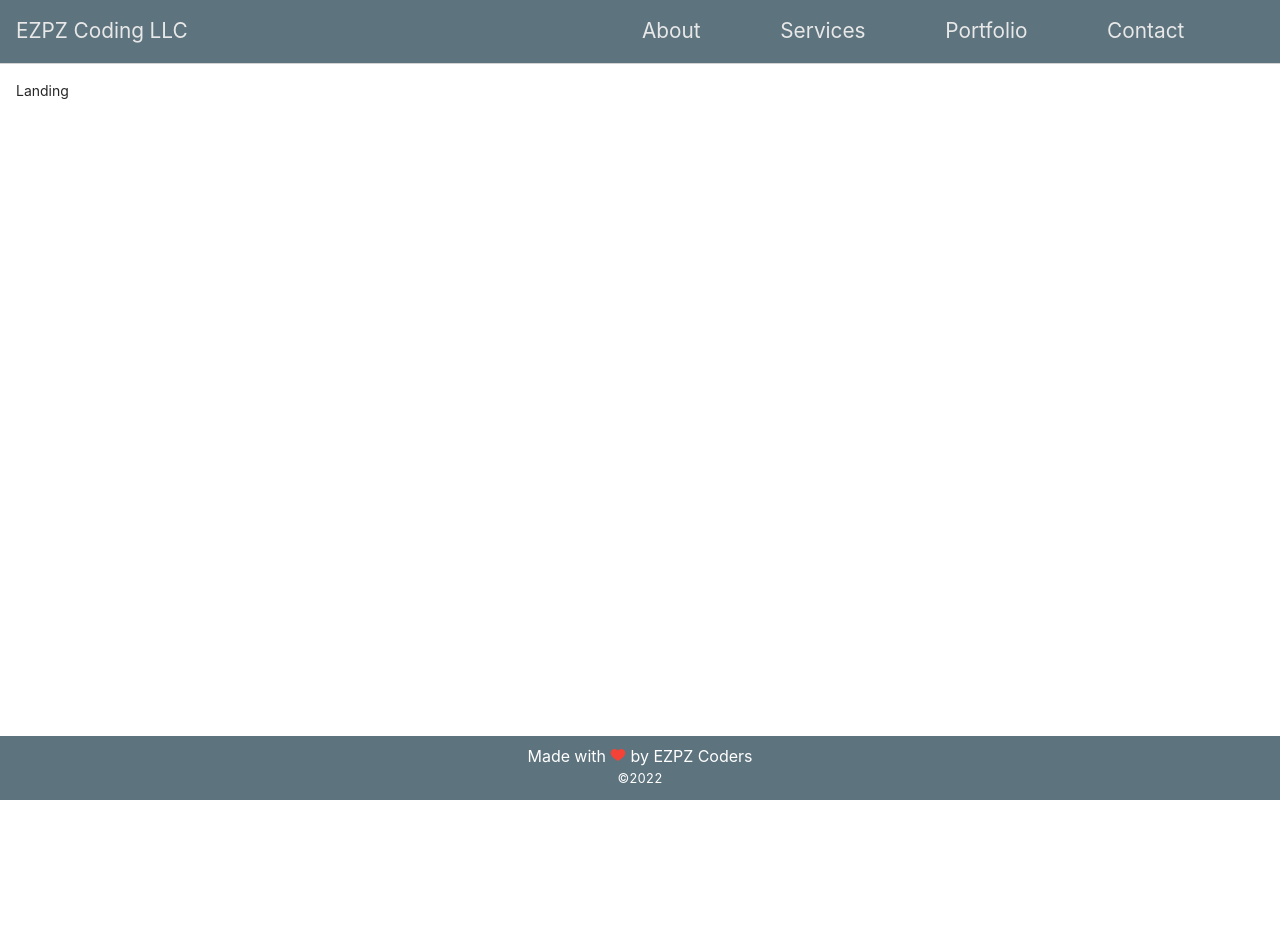
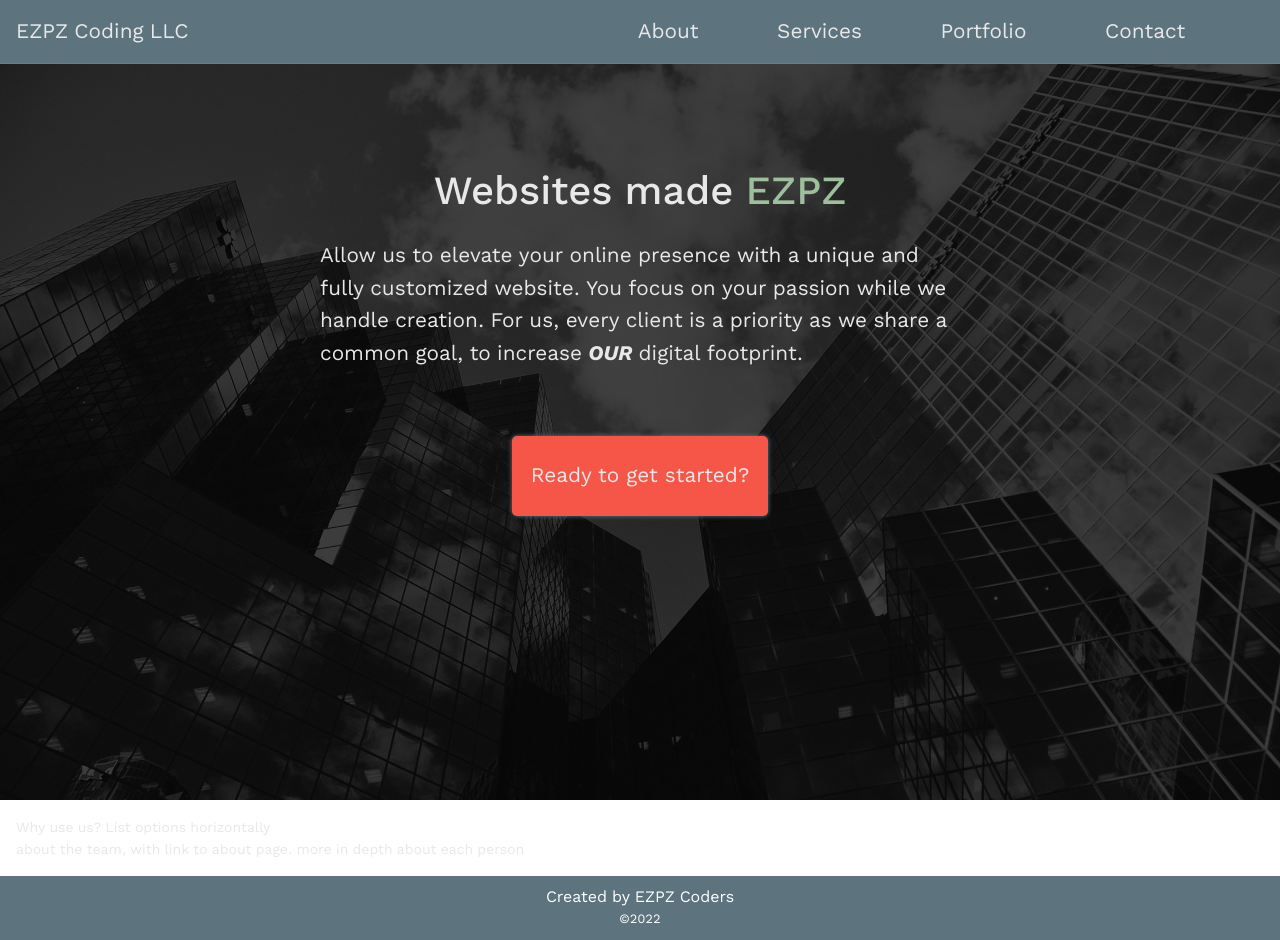
Before and after one commit to pixelverse-studios/pixelverse-studios-ui, a Next.js app: page / in a window 1280 px wide. Before the commit the page ends 800 px from the top, so only its background shows below. Built offline with nearby package versions, Linux system fonts and the light colour scheme.

Commit message:
add mission statement section for landing

```diff
--- a/components/footer/Footer.module.scss
+++ b/components/footer/Footer.module.scss
@@ -5,6 +5,7 @@
     text-align: center;
     display: flex;
     flex-direction: column;
+    z-index: var(--high-zindex);
 
     .footerText {
         font-size: 1rem;
--- a/components/footer/index.tsx
+++ b/components/footer/index.tsx
@@ -8,9 +8,7 @@ const Footer = () => {
 
     return (
         <footer className={styles.Footer}>
-            <span className={styles.footerText}>
-                Made with <FcLike /> by EZPZ Coders
-            </span>
+            <span className={styles.footerText}>Created by EZPZ Coders</span>
             <span className={styles.copyright}>&copy;{today}</span>
         </footer>
     )
--- a/components/nav/Nav.module.scss
+++ b/components/nav/Nav.module.scss
@@ -7,8 +7,9 @@
     align-items: center;
     gap: 1rem;
     padding: 0 1rem;
-    border-bottom: 1px solid lightgray;
+    border-bottom: 1px solid var(--slate600);
     background-color: var(--slate500);
+    z-index: var(--high-zindex);
 
     .logo {
         flex-grow: 1;
--- a/components/scrollToTop/ScrollToTop.module.scss
+++ b/components/scrollToTop/ScrollToTop.module.scss
@@ -3,6 +3,7 @@
     bottom: 2rem;
     right: 2rem;
     transition: 0.5s;
+    z-index: calc(var(--high-zindex) + 1);
 
     svg {
         font-size: 2rem;
--- /dev/null
+++ b/components/views/landing/Landing.module.scss
@@ -0,0 +1,130 @@
+@import '../../../styles/mixins/textHover.scss';
+
+.LandingPageContent {
+    z-index: 3;
+    padding: 1rem;
+    display: grid;
+    grid-template-rows: calc(100vh - 4rem) 1fr 1fr;
+
+    * {
+        color: var(--off-white);
+    }
+
+    .missionStatement {
+        display: flex;
+        flex-direction: column;
+        align-items: center;
+        width: 50vw;
+        margin: 0 auto;
+        margin-top: 5rem;
+        gap: 1rem;
+
+        em {
+            font-weight: 700;
+        }
+
+        .landingImage {
+            background-color: grey;
+            background-position: top;
+            background-repeat: no-repeat;
+            background-size: cover;
+            height: calc(100vh - var(--nav-height));
+            width: 100vw;
+            position: absolute;
+            z-index: -1;
+            top: var(--nav-height);
+            filter: grayscale(1) contrast(1) brightness(0.25);
+        }
+
+        h1 {
+            font-size: 2.5rem;
+            margin-bottom: 0;
+
+            span {
+                font-size: 2.5rem;
+                @include textHover;
+            }
+        }
+
+        span {
+            font-size: 1.3rem;
+        }
+
+        button {
+            height: 5rem;
+            padding: 1rem;
+            width: 16rem;
+            border: none;
+            border-radius: 5px;
+            font-size: 1.3rem;
+            cursor: pointer;
+            animation-duration: 3s;
+            animation-iteration-count: infinite;
+            animation-name: glow;
+            animation-direction: alternate;
+            animation-timing-function: ease-in;
+            background-color: var(--sienna600);
+            color: var(--off-white);
+
+            transition: 0.5s;
+
+            // flip hover
+            margin: 50px;
+            perspective: 1000;
+            display: inline-block;
+
+            &:hover {
+                background-color: var(--skyblue400);
+
+                .flipContent {
+                    transform: rotateY(180deg);
+                }
+            }
+
+            .flipContent {
+                transition: 0.5s;
+                transform-style: preserve-3d;
+                position: relative;
+
+                .front,
+                .back {
+                    backface-visibility: hidden;
+                    position: absolute;
+                    display: flex;
+                    align-items: center;
+                    justify-content: center;
+                    width: 100%;
+                    height: 100%;
+                }
+
+                .front {
+                    z-index: 1;
+                    transform: rotateY(180deg);
+                    // background-color: var(--skyblue400);
+                    // color: var(--sienna600);
+                }
+
+                .back {
+                    z-index: 2;
+                    transform: rotateY(0deg);
+                    // background-color: var(--sienna600);
+                    // color: var(--off-white);
+                }
+            }
+        }
+
+        @keyframes glow {
+            from {
+                box-shadow: 0px 0px 4px 0px var(--slate500);
+            }
+            to {
+                box-shadow: 0px 0px 12px 4px var(--slate500);
+            }
+        }
+
+        a:hover {
+            transition: 0.25s;
+            color: var(--skyblue400);
+        }
+    }
+}
--- a/components/views/landing/index.tsx
+++ b/components/views/landing/index.tsx
@@ -1,5 +1,50 @@
+import Link from 'next/link'
+import { useRouter } from 'next/router'
+
+import backgroundImg from '../../../assets/city-buildings.jpg'
+
+import styles from './Landing.module.scss'
+
 const Landing = () => {
-    return <div>Landing</div>
+    const router = useRouter()
+
+    const onQuoteClick = () => router.push('/contact')
+
+    return (
+        <section className={styles.LandingPageContent}>
+            <div className={styles.missionStatement}>
+                <div
+                    className={styles.landingImage}
+                    style={{
+                        backgroundImage: `url('${backgroundImg.src}')`
+                    }}
+                />
+                <h1>
+                    Websites made <span>EZPZ</span>
+                </h1>
+                <span>
+                    Allow us to elevate your online presence with a unique and
+                    fully customized website. You focus on your passion while we
+                    handle creation. For us, every client is a priority as we
+                    share a common goal, to increase <em>OUR</em> digital
+                    footprint.
+                </span>
+                <button onClick={onQuoteClick}>
+                    <div className={styles.flipContent}>
+                        <span className={styles.front}>Get your quote</span>
+                        <span className={styles.back}>
+                            Ready to get started?
+                        </span>
+                    </div>
+                </button>
+            </div>
+            <div>Why use us? List options horizontally</div>
+            <div>
+                about the team, with link to about page. more in depth about
+                each person
+            </div>
+        </section>
+    )
 }
 
 export default Landing
--- a/pages/_app.tsx
+++ b/pages/_app.tsx
@@ -10,9 +10,7 @@ function MyApp({ Component, pageProps }: AppProps) {
     return (
         <main>
             <Nav />
-            <div className="PageContent">
-                <Component {...pageProps} />
-            </div>
+            <Component {...pageProps} />
             <ScrollToTop />
             <Footer />
         </main>
--- a/pages/index.tsx
+++ b/pages/index.tsx
@@ -1,6 +1,5 @@
 import type { NextPage } from 'next'
 
-import Nav from '../components/nav'
 import Landing from '../components/views/landing'
 
 const Home: NextPage = () => {
--- a/styles/globals.scss
+++ b/styles/globals.scss
@@ -1,11 +1,14 @@
 @import './theme.scss';
+@import url('https://fonts.googleapis.com/css2?family=Permanent+Marker&family=Work+Sans:ital,wght@0,100;0,200;0,300;0,400;0,500;0,600;0,700;0,800;0,900;1,100;1,200;1,300;1,400;1,500;1,600;1,700;1,800;1,900&display=swap');
 
 html,
 body {
     padding: 0;
     margin: 0;
-    font-family: -apple-system, BlinkMacSystemFont, Segoe UI, Roboto, Oxygen,
-        Ubuntu, Cantarell, Fira Sans, Droid Sans, Helvetica Neue, sans-serif;
+    // font-family: -apple-system, BlinkMacSystemFont, Segoe UI, Roboto, Oxygen,
+    //     Ubuntu, Cantarell, Fira Sans, Droid Sans, Helvetica Neue, sans-serif;
+    font-family: 'Permanent Marker', cursive;
+    font-family: 'Work Sans', sans-serif;
 }
 
 a {
@@ -23,8 +26,3 @@ main {
     display: grid;
     grid-template-rows: var(--nav-height) 1fr var(--footer-height);
 }
-
-.PageContent {
-    padding: 1rem;
-    min-height: calc(100vh - (var(--nav-height) + var(--footer-height)));
-}
--- a/styles/theme.scss
+++ b/styles/theme.scss
@@ -19,4 +19,5 @@
 
     --nav-height: 4rem;
     --footer-height: 4rem;
+    --high-zindex: 10;
 }
```
Also changed, not shown: assets/city-buildings.jpg (added).
